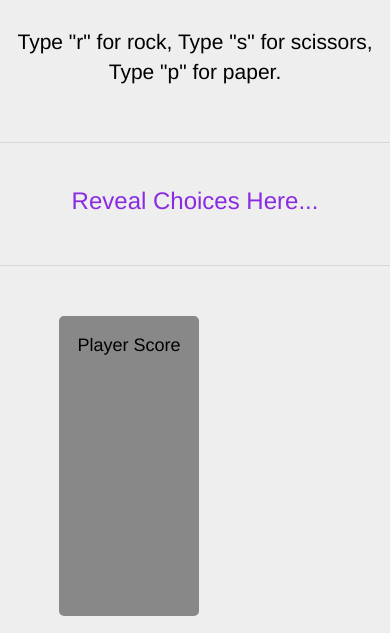
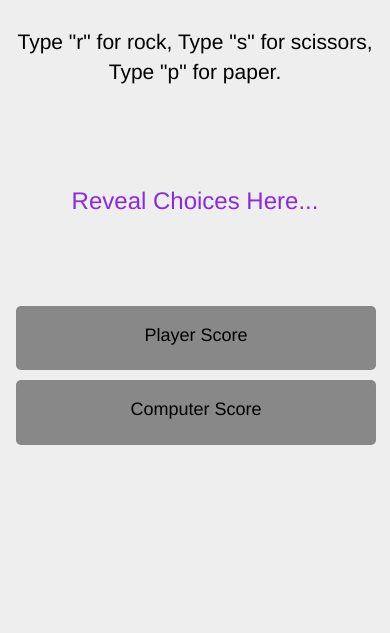
Before and after one commit to bryan-lee-git/rock-paper-scissors, a plain HTML site: page index.html in a window 390 px wide. Shown: the part 132-765 px from the top of the page. Drawn offline with nearby package versions, Linux system fonts and the light colour scheme.

Commit message:
added media query styles to game and removed some inline styles to replace in stylesheet. Made a few other minor stylistic changes as well.

```diff
--- /dev/null
+++ b/assets/styles.css
@@ -0,0 +1,52 @@
+.scoreBox {
+    width:100%;
+    margin:0 auto;
+    text-align:center;
+}
+
+.playerScoreCount {
+    float:left;
+    width: 47%;
+    display:inline-block;
+    background-color:#888888;
+    border-radius:5px;
+    padding:10px;
+    margin-bottom: 10px;
+    margin-right:1px;
+    margin-left:1px;
+}
+
+.computerScoreCount {
+    float: left;
+    width: 47%;
+    display:inline-block;
+    background-color:#888888;
+    border-radius:5px;
+    padding:10px;
+    margin-left: 1px;
+    margin-right: 1px;
+}
+
+@media screen and (max-width: 1332px) {
+    .playerScoreCount {
+        width: 100%;
+    }
+    .computerScoreCount {
+        width: 100%;
+    }
+
+}
+
+@media screen and (max-width: 960px) {
+
+}
+
+@media screen and (max-width: 768px) {
+.playerScoreCount {
+    width: 100%;
+}
+}
+
+@media screen and (max-width: 640px) {
+
+}
--- a/index.html
+++ b/index.html
@@ -5,6 +5,7 @@
     <meta name="viewport" content="width=device-width, initial-scale=1.0">
     <meta http-equiv="X-UA-Compatible" content="ie=edge">
     <link rel="stylesheet" href="https://maxcdn.bootstrapcdn.com/bootstrap/3.3.7/css/bootstrap.min.css" />
+    <link rel="stylesheet" href="assets/styles.css">
 
     <title>Document</title>
 </head>
@@ -12,6 +13,12 @@
 <!--Begin Game User Interface-->
 
     <body class="jumbotron" style="text-align:center;">
+
+        <div class="container">
+
+            <div class="row">
+
+                <div class="col-sm-12 align-center;">
 
                     <h1>Rock, Paper, Scissors Game</h1><br>
 
@@ -25,9 +32,9 @@
 
                     <br><hr><br>
 
-        <div class="scoreBox" style="width:75%; margin:0 auto;text-align:center;">
+                    <div class="scoreBox">
 
-            <div class="playerScoreCount" style="float:left; width: 48%; display:inline-block;background-color:#888888; border-radius:5px; height: 300px; padding:10px; margin: 10px;">
+                        <div class="playerScoreCount">
 
                             <h4>Player Score</h4>
 
@@ -35,11 +42,17 @@
 
                         </div>
 
-            <div class="computerScoreCount" style="float:left; width: 48%; display:inline-block;background-color:#888888; border-radius:5px; height: 300px; padding:10px; margin: 10px;">
+                        <div class="computerScoreCount">
 
-                <h4 style="width: 50%; display:inline-block;">Computer Score</h4>
+                            <h4 style=>Computer Score</h4>
 
                             <p class="cScoreNumber" style="font-size:3em; font-weight:bold;"></p>
+
+                        </div>
+
+                    </div>
+
+                </div>
 
             </div>
 
```
Also changed, not shown: 1 other file. Lines whose indentation alone changed are shown as unchanged.
